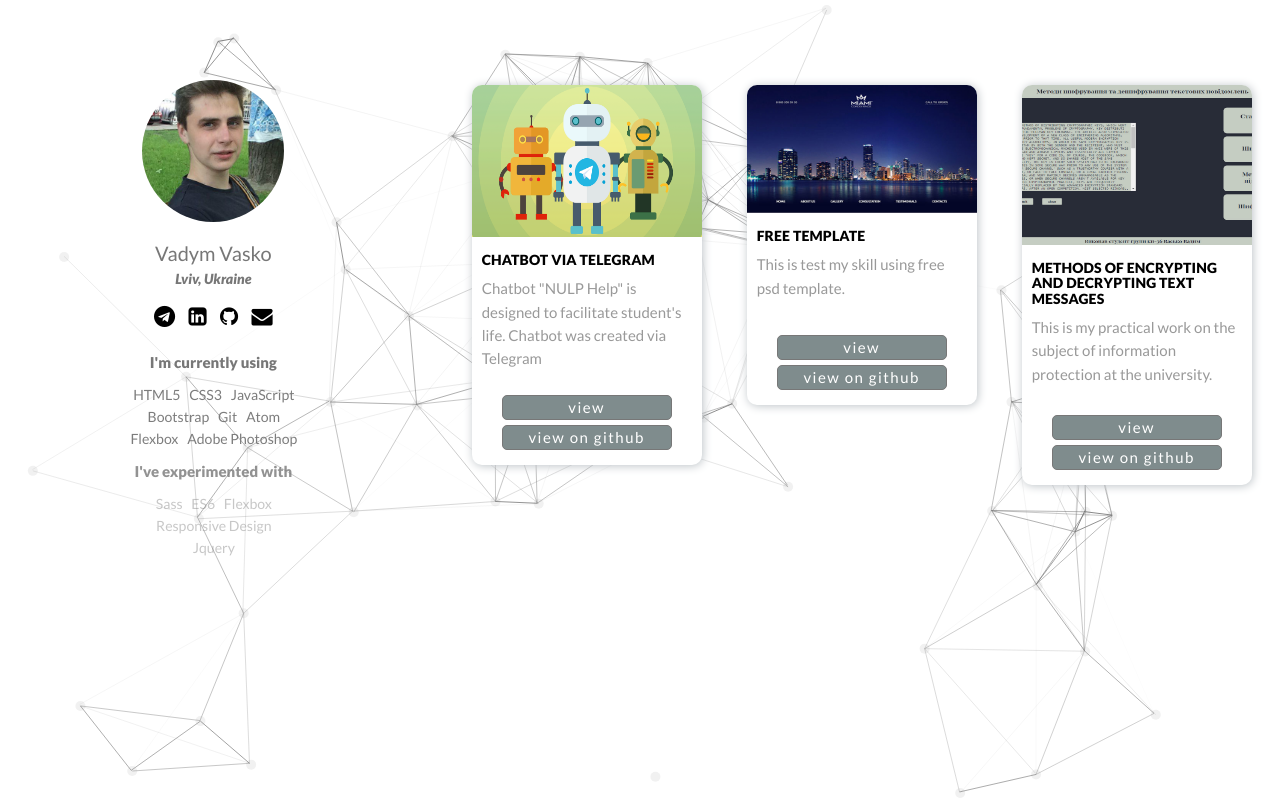
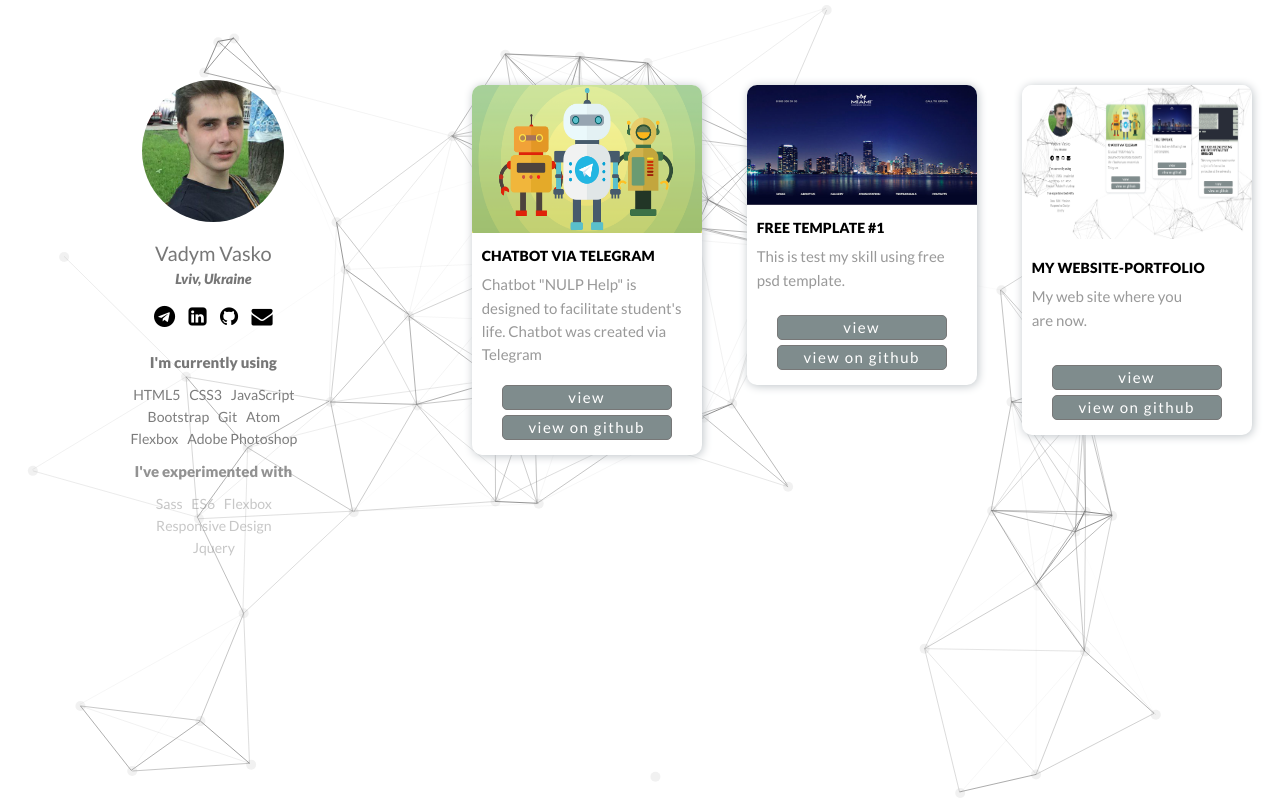
Before and after one commit to vadikcorp/vadikcorp.github.io, a plain HTML site: page index.html in a window 1280 px wide. Drawn offline with nearby package versions, Linux system fonts and the light colour scheme.

Commit message:
replace third project

```diff
--- a/css/main.css
+++ b/css/main.css
@@ -16,7 +16,13 @@ html {
   font-size: 16px;
   line-height: 1.55;
 }
-/*--------------sidebar css*/
+/*
+
+=====================
+      SIDEBAR
+=====================
+
+*/
 #sidebar {
   z-index: 100;
   text-align: center;
@@ -67,11 +73,17 @@ html {
   padding: 0;
   list-style: none;
 }
-/*---------------content css*/
+/*
+
+=====================
+      CONTENT
+=====================
+
+*/
 .project {
   border-radius: 10px;
   z-index: 100;
-  margin: 5px 0px 30px 45px;
+  margin: 5px 0px 25px 45px;
   padding:0px;
   width: 230px;
   background-color: #ffffff;
@@ -92,17 +104,18 @@ html {
   font-size: 350%;
 }
 .projectone {
-  height: 400px;
+  height: 370px;
 }
 .projecttwo {
-  height: 320px;
+  height: 300px;
 }
 .projectthree {
-  height: 380px;
+  height: 350px;
 }
-.projectfour {
-  height: 600px;
+.projectthree .project__text{
+  padding:25px 7px 0px 10px;
 }
+
 .project__text {
   height: 60%;
   padding:5px 7px 0px 10px;
@@ -149,7 +162,7 @@ html {
 .a__head:hover {
   text-decoration:none
 }
-a{
+a {
   text-decoration: none;
   cursor: pointer;
 }
@@ -160,7 +173,13 @@ a{
   font-size: 14px;
   text-transform: uppercase;
 }
-/*PARTICLES JS LIBARY*/
+/*
+
+=====================
+    practicles js
+=====================
+
+*/
 #particles-js {
   position: fixed;
   width: 100%;
@@ -189,6 +208,7 @@ a{
   animation-duration: 2s;
   animation-iteration-count: 1;
 }
+
 
 #profile-1{
   animation-delay:0.5s;
--- a/index.html
+++ b/index.html
@@ -64,10 +64,9 @@
         <!-- ***CONTENT*** -->
         <div class="col-xs-12 col-sm-7 col-md-8 col-lg-8">
           <div class="grid">
-
             <div class="row">
               <!-- PROJECT ONE -->
-              <div id="section-1" class="col-xs-12 col-sm-12 col-md-4 col-lg-4 project projectthree animated fadeInDown">
+              <div id="section-1" class="col-xs-12 col-sm-6 col-md-4 col-lg-3 project projectone animated fadeInDown">
 
                 <div class="project__photo">
                   <a href=""> <img class="photo__project" src="img/telegram.png" alt="project telegram_chatbot" width="100%" height="100%"></a>
@@ -86,7 +85,7 @@
                 <!-- link__view -->
               </div>
               <!-- PROJECT TWO -->
-              <div id="section-2" class="col-xs-12 col-sm-12 col-md-4 col-lg-4 project projecttwo animated fadeInDown">
+              <div id="section-2" class="col-xs-12 col-sm-6 col-md-4 col-lg-3 project projecttwo animated fadeInDown">
 
                 <div class="project__photo">
                   <a href="">
@@ -94,7 +93,7 @@
                 </div>
 
                 <div class="project__text">
-                  <a href="" class="a__head"><h4>Free template</h4></a>
+                  <a href="" class="a__head"><h4>Free template #1</h4></a>
                   <p>This is test my skill using free psd template.</p>
                 </div>
 
@@ -106,26 +105,27 @@
 
               </div>
               <!-- PROJECT THREE -->
-              <div id="section-3" class="col-xs-12 col-sm-12 col-md-4 col-lg-4 project projectone animated fadeInDown">
+              <div id="section-3" class="col-xs-12 col-sm-6 col-md-4 col-lg-3 project projectthree animated fadeInDown">
 
                 <div class="project__photo">
-                  <a href=""><img class="photo__project" src="img/projectcypher.jpg" alt="project cypherlab" width="100%" height="100%"></a>
+                  <a href="https://vadikcorp.github.io"><img class="photo__project" src="img/portfolio.png" alt="project my portfolio" width="100%" height="110%"></a>
                 </div>
 
                 <div class="project__text">
-                  <a href="https://vadikcorp.github.io/cyphers" class="a__head"><h4>Methods of encrypting and decrypting text messages</h4></a>
-                  <p>This is my practical work on the subject of information protection at the university.</p>
+                  <a href="https://vadikcorp.github.io" class="a__head">
+                    <h4>My website-portfolio</h4></a>
+                  <p>My web site where you <br> are now.</p>
                 </div>
 
                 <div class="view">
-                  <a href="https://vadikcorp.github.io/ciphers/" target="_blank"><input type="button" name="view" value="view" class="button-css"></a>
+                  <a href="https://vadikcorp.github.io" target="_blank"><input type="button" name="view" value="view" class="button-css"></a>
                   <br>
                   <a href="https://github.com/vadikcorp/vadikcorp.github.io" target="_blank"><input type="button" name="viewgit" value="view on github" class="button-css"></a>
                 </div>
 
               </div>
+
             </div>
-
           </div>
         </div>
         <!-- ***CONTENT END*** -->
```
Also changed, not shown: img/portfolio.png (added).
